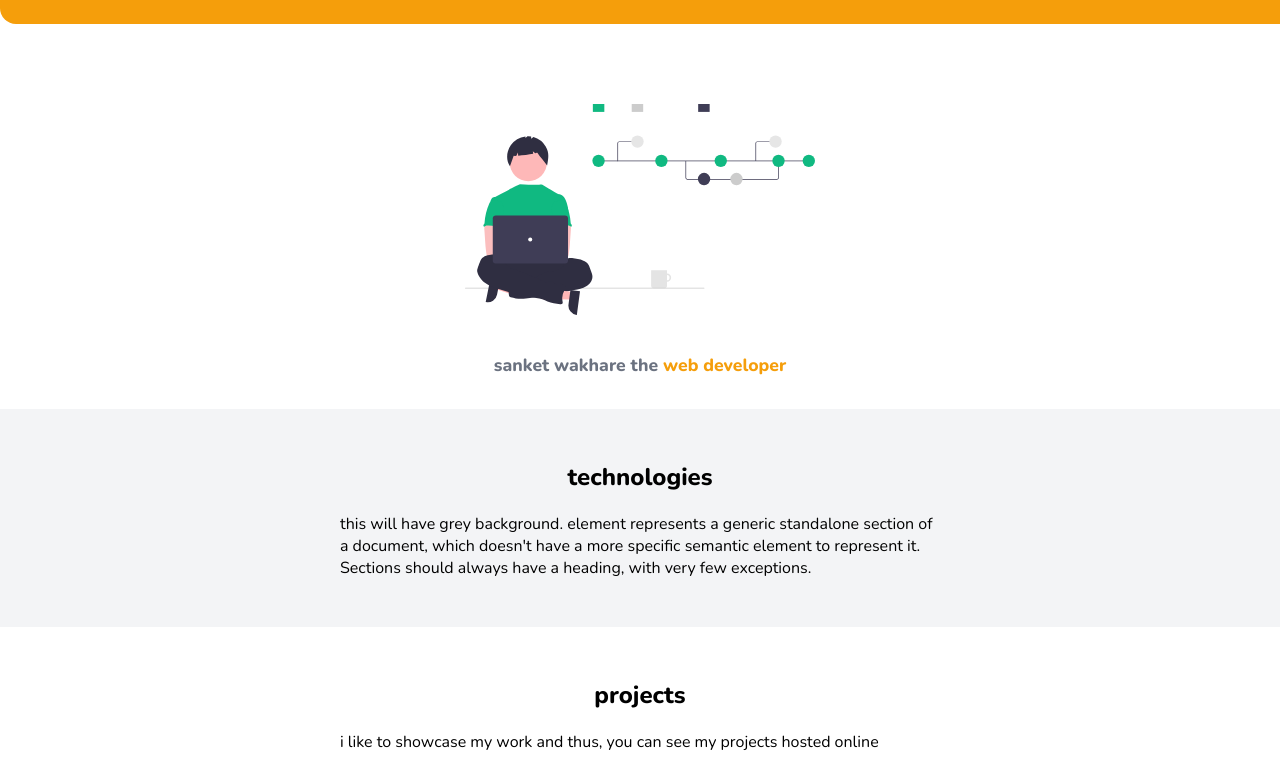
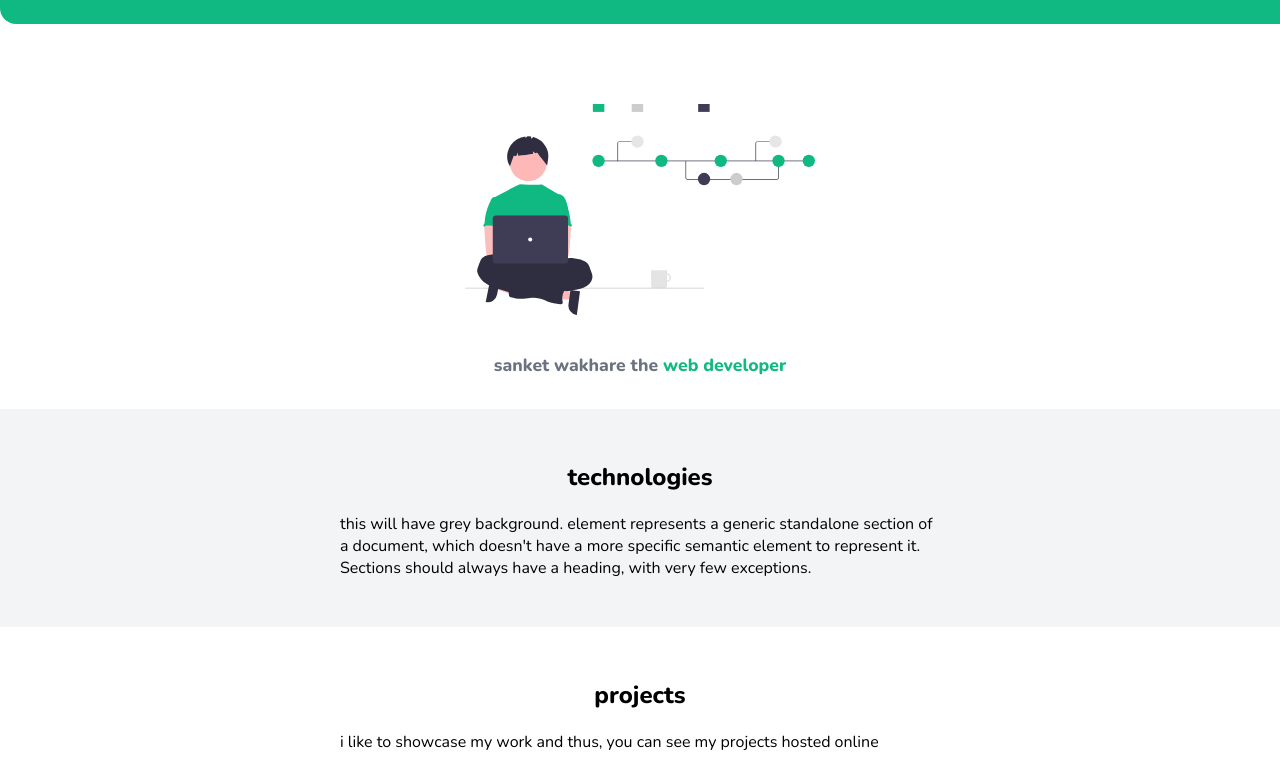
Before and after one commit to sanketwakhare/sanket-neogcamp-lesson-3, a plain HTML site: page lesson-three/index.html in a window 1280 px wide. Shown: the part 86-846 px from the top of the page. Drawn offline with nearby package versions, Linux system fonts and the light colour scheme.

Commit message:
style: change color

```diff
--- a/lesson-three/styles.css
+++ b/lesson-three/styles.css
@@ -1,8 +1,8 @@
 @import url("https://fonts.googleapis.com/css2?family=Comic+Neue:wght@400;700&family=Nunito:wght@400;800&display=swap");
 
 :root {
-  --primary-color: #f59e0b;
-  /* --primary-color: #10b981; */
+  /* --primary-color: #f59e0b; */
+  --primary-color: #10b981;
   --dark-grey: #6b7280;
   --off-white: #f3f4f6;
 }
```
